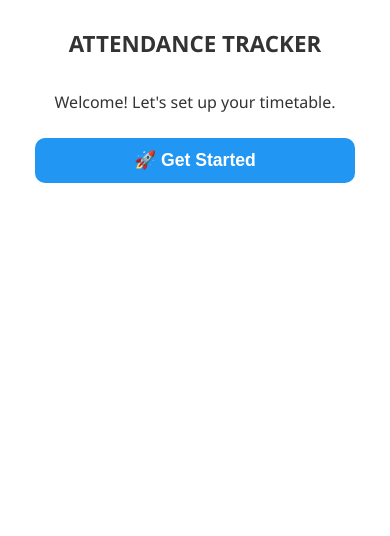
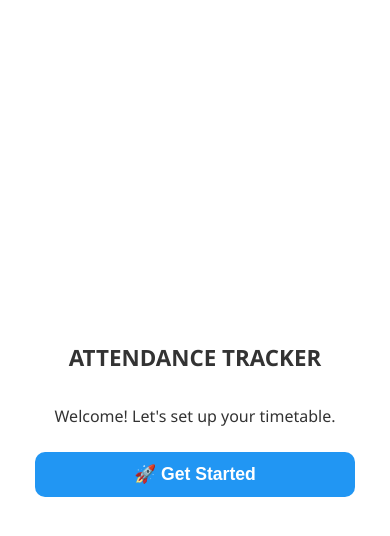
Before and after one commit to u436/ATTENDENCE-FRONTEND, a React (Vite) app: page / in a window 390 px wide. Shown: the top 536 px of the page. Built offline with nearby package versions, Linux system fonts and the light colour scheme; no server answers.

Commit message:
Fixed vertical centering for mobile - content now centered on screen

```diff
--- a/src/App.css
+++ b/src/App.css
@@ -55,7 +55,7 @@ h1, h2 { color: #333; margin-bottom: 20px; }
 .centered-card,
 .timetable-card {
   width: 100vw;
-  min-height: 100%;
+  min-height: 100vh;
   margin: 0;
   padding: 16px;
   border-radius: 0;
@@ -79,21 +79,22 @@ h1, h2 { color: #333; margin-bottom: 20px; }
 /* MOBILE / WEBVIEW FIX - Override desktop grid with flexbox for proper centering */
 @media (max-width: 800px) {
   html, body {
-    height: auto;
-    min-height: 100%;
+    height: 100vh;
+    min-height: 100vh;
     min-height: -webkit-fill-available;
   }
 
   #root {
     display: flex;
     flex-direction: column;
-    justify-content: flex-start;
+    justify-content: center;
     align-items: center;
     min-height: 100vh;
+    height: 100vh;
     min-height: -webkit-fill-available;
     width: 100vw;
     overflow-x: hidden;
-    padding: 16px 0;
+    padding: 0;
   }
 
   .centered-card,
@@ -108,8 +109,9 @@ h1, h2 { color: #333; margin-bottom: 20px; }
     flex-direction: column;
     justify-content: center;
     align-items: center;
-    min-height: calc(100vh - 32px);
-    min-height: calc(-webkit-fill-available - 32px);
+    min-height: 100vh;
+    height: 100vh;
+    min-height: -webkit-fill-available;
     place-items: unset;
     text-align: center;
   }
```
